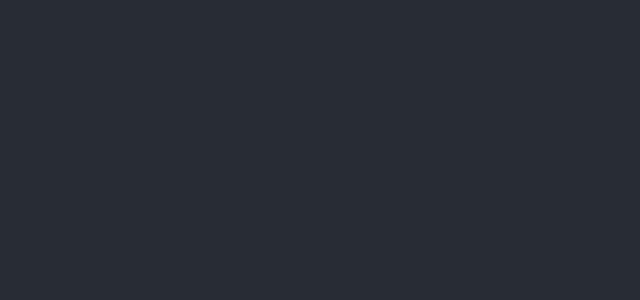
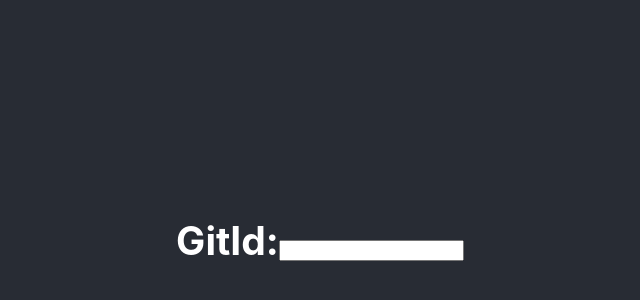
Before and after one commit to mikegoodstadt/udemy-react-hooks-course, a React (Create React App) app: page / in a window 1280 px wide. Shown: the part 160-460 px from the top of the page, without its empty margins (320-960 px from the left). Built offline with nearby package versions, Linux system fonts and the light colour scheme.

Commit message:
useCustomFetch w data error loading

```diff
--- a/src/App.js
+++ b/src/App.js
@@ -1,10 +1,28 @@
-import React from 'react';
+import React, { useState } from 'react';
 import './App.scss';
+import useCustomFetch from './hooks/useCustomFetch';
 
 function App() {
+  const [url, setUrl] = useState(null);
+  const [data, loading, error] = useCustomFetch(url);
+
+  function getFollowers(e) {
+    if (e.key === 'Enter') {
+      setUrl('http://api.github.com/users/' + e.target.value);
+    }
+  }
   return (
     <div className='App'>
       <header className='App-header'>
+        <h2>
+          GitId:
+          <input onKeyPress={getFollowers}></input>
+          {loading && url && <div>Loading...</div>}
+          {!loading && data && data.rData && data.rData.followers && (
+            <div>Followers: {data.rData.followers}</div>
+          )}
+          {error && <div>Error: {error}</div>}
+        </h2>
       </header>
     </div>
   );
--- /dev/null
+++ b/src/hooks/useCustomFetch.js
@@ -0,0 +1,32 @@
+import { useEffect, useState } from 'react';
+
+function useCustomFetch(url) {
+  const [data, setData] = useState(null);
+  const [loading, setLoading] = useState(true);
+  const [error, setError] = useState(null);
+
+  async function customFetch(url) {
+    try {
+      let response = await fetch(url);
+      let rData = await response.json();
+      setData({rData});
+      setLoading(false);
+    } catch (e) {
+      setError(e);
+      setLoading(false);
+    }
+  }
+
+  useEffect(() => {
+    setLoading(true);
+    setTimeout(() => {
+      if (url) {
+        customFetch(url);
+      }
+    }, 3000);
+  }, [url]);
+
+  return [data, loading, error];
+}
+
+export default useCustomFetch;
```
